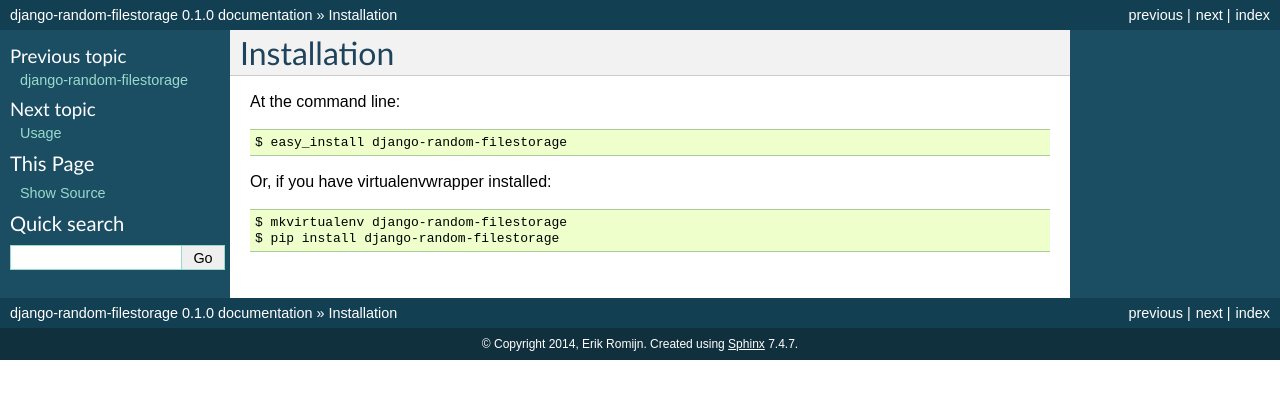
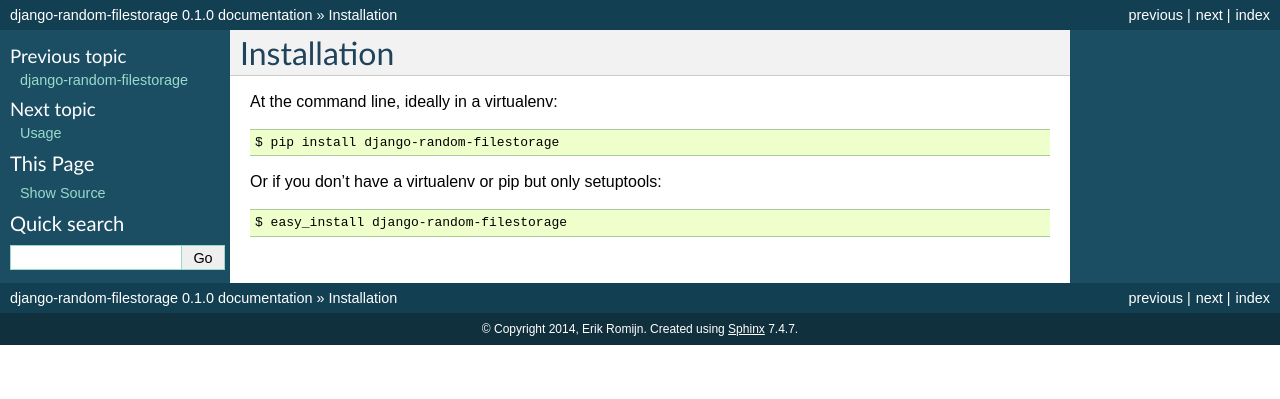
Before and after one commit to mxsasha/django-random-filestorage, a Sphinx documentation site: the page built from docs/installation.rst, in a window 1280 px wide. Shown: the top 399 px of the page. Built offline with Sphinx 7.4.7, drawn with Linux system fonts in a browser that asks for light colours.

Commit message:
Recommend pip first to install

```diff
--- a/docs/installation.rst
+++ b/docs/installation.rst
@@ -2,11 +2,10 @@
 Installation
 ============
 
-At the command line::
+At the command line, ideally in a virtualenv::
+
+    $ pip install django-random-filestorage
+
+Or if you don't have a virtualenv or pip but only setuptools::
 
     $ easy_install django-random-filestorage
-
-Or, if you have virtualenvwrapper installed::
-
-    $ mkvirtualenv django-random-filestorage
-    $ pip install django-random-filestorage
```
